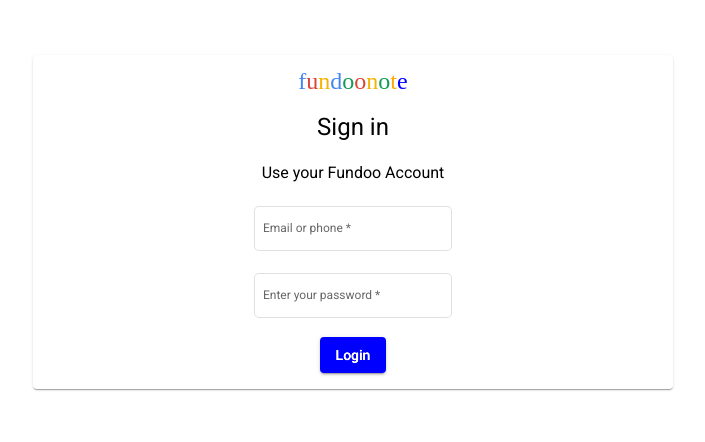
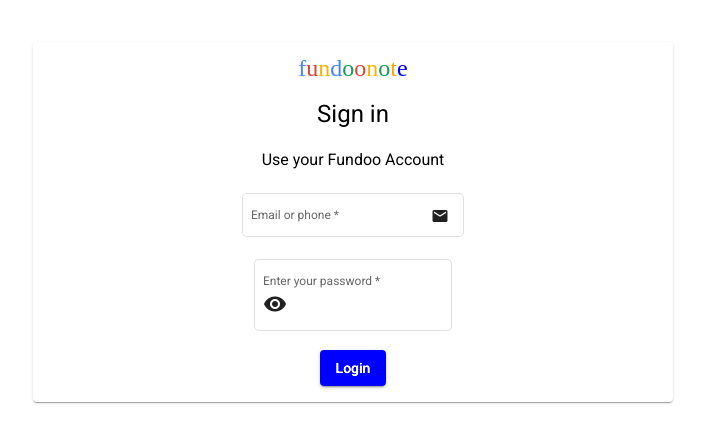
Before and after one commit to karthik-karotra/Fundo-Notes-Angular-CLI, an Angular app: page /login in a window 1280 px wide. Shown: the part 138-580 px from the top of the page, without its empty margins (287-992 px from the left). Built offline with nearby package versions, Linux system fonts and the light colour scheme.

Commit message:
[Karthik]REFACOR : Added Material Icons In Material Form Field

```diff
--- a/src/app/components/login/login.component.html
+++ b/src/app/components/login/login.component.html
@@ -30,11 +30,13 @@
             <mat-form-field [style.fontSize.px]="12" appearance="outline">
                 <mat-label>Email or phone</mat-label>
                 <input matInput placeholder="Email" name="email" type="text" required>
+                <mat-icon matSuffix>email</mat-icon>
             </mat-form-field>
 
             <mat-form-field [style.fontSize.px]="12" appearance="outline">
                 <mat-label>Enter your password</mat-label>
                 <input matInput placeholder="Password" name="password" type="password" required>
+                <mat-icon>visibility</mat-icon>
             </mat-form-field>
         </div>
         <div class="login-button" fxLayout="row" fxLayoutAlign="center center" fxLayoutGap=10%>
```
